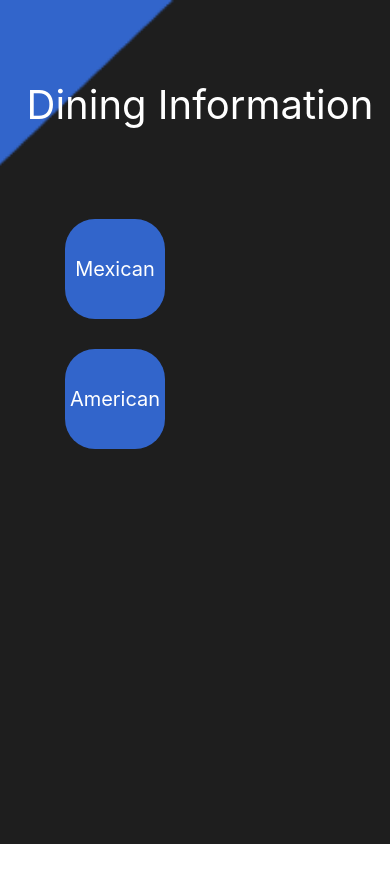
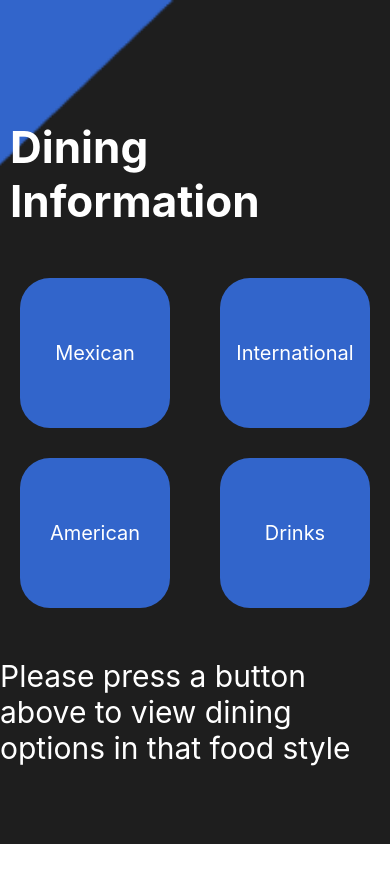
Before and after one commit to cse442-at-ub/project_s23-the-upper-bound, a React Native app: screen /dining in a window 390 px wide. Shown: the top 882 px of the page. Before the commit the page ends 844 px from the top, so only its background shows below. Built offline with nearby package versions, Linux system fonts and the light colour scheme; what parse would draw is missing.

Commit message:
making screens scrollable #52

```diff
--- a/Components/DiningInformation.js
+++ b/Components/DiningInformation.js
@@ -33,7 +33,25 @@ export default function DiningInfo({navigation}) {
         >
         <Text style={styles.buttonTXT}>American</Text>
         </Pressable>
+        <Pressable
+        style={styles.international}
+        title="internat"
+        onPress={() => navigation.navigate("international")}
+        >
+        <Text style={styles.buttonTXT}>International</Text>
+        </Pressable>
 
+        <Pressable
+        style={styles.drinks}
+        title="drink"
+        onPress={() => navigation.navigate("drinks")}
+        >
+        <Text style={styles.buttonTXT}>Drinks</Text>
+        </Pressable>
+
+        </View>
+        <View>
+          <Text style={styles.txt}>{"Please press a button above to view dining options in that food style"}</Text>
         </View>
 
 
@@ -50,8 +68,9 @@ const styles = StyleSheet.create({
   userTxt: {
     color: "#FFFFFF",
     marginLeft: 10,
-    fontSize: 40,
-    top: -120,
+    fontSize: 44,
+    top: -80,
+    fontWeight:"bold"
   },
   welcomeUp: {
     height: 200,
@@ -70,41 +89,59 @@ const styles = StyleSheet.create({
     alignItems: "center",
   },
   taco:{
-    height: 100,
-    width: 100,
+    height: 150,
+    width: 150,
     justifyContent: "center",
     alignItems: "center",
     top: -30,
-    left: -80,
+    left: -100,
     backgroundColor: "#3265CB",
     borderRadius: 30,
   },
   american:{
-    height: 100,
-    width: 100,
+    height: 150,
+    width: 150,
     justifyContent: "center",
     alignItems: "center",
-    top: 0,
-    left: -80,
+    top: -0,
+    left: -100,
     backgroundColor: "#3265CB",
     borderRadius: 30,
   },
 
-  //planned styles to add
-  smoothies:{},
-  chicken:{},
-  burgers:{},
+  drinks:{
+    height: 150,
+    width: 150,
+    justifyContent: "center",
+    alignItems: "center",
+    top: -300,
+    right: -100,
+    backgroundColor: "#3265CB",
+    borderRadius: 30,
 
-  greek:{},
-  indian:{},
-  pasta:{},
-  noodles:{},
-  chinese:{},
-  sandwiches:{},
-  salads:{},
+
+  },
+  international:{
+    height: 150,
+    width: 150,
+    justifyContent: "center",
+    alignItems: "center",
+    top: -330,
+    right: -100,
+    backgroundColor: "#3265CB",
+    borderRadius: 30,
+
+  },
+
   buttonTXT: {
     fontSize: 20,
     color: "white",
     borderRadius: 10,
   },
+  txt:{
+    fontSize:30,
+    color:"white",
+    top:-250
+
+  }
 });
```
